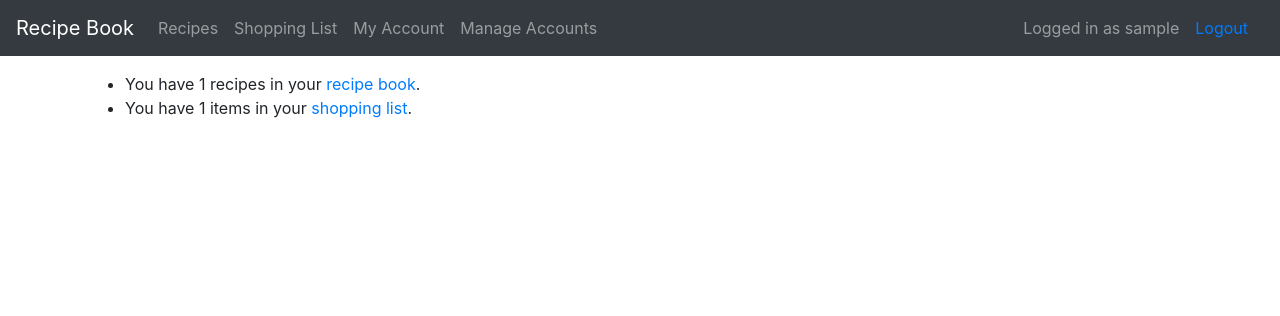
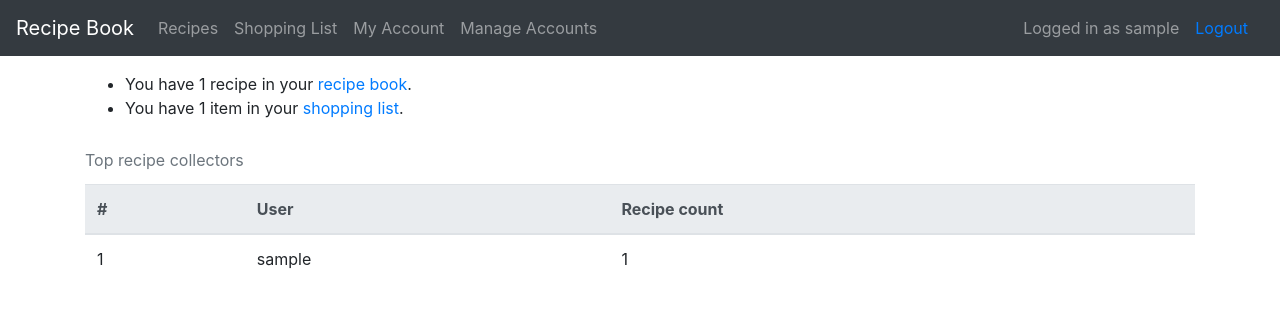
Before and after one commit to lassilaiho/tsoha-2020, a Flask app: page / in a window 1280 px wide. Shown: the top 316 px of the page. Run offline with Flask 2, Linux system fonts and the light colour scheme; a user stored in the database is signed in; tables that the repository leaves empty hold one stand-in row (values such as "Sample post"); some libraries are stand-ins or nearby versions.

Commit message:
Expand stats shown on index page

```diff
--- a/app/accounts/models.py
+++ b/app/accounts/models.py
@@ -50,18 +50,17 @@ class Account(db.Model):
         return self.role == "admin" and role == "user"
 
     @staticmethod
-    def get_item_and_recipe_counts(account_id):
+    def get_top_recipe_collectors(count):
         stmt = text("""
-SELECT COUNT(DISTINCT items.id), COUNT(DISTINCT recipes.id)
+SELECT accounts.username username, COUNT(recipes.id) recipe_count
 FROM accounts
-LEFT JOIN shopping_list_items items ON items.account_id = accounts.id
 LEFT JOIN recipes ON recipes.account_id = accounts.id
-GROUP BY accounts.id
-HAVING accounts.id = :account_id;
-""").params(account_id=account_id)
+GROUP BY accounts.username
+ORDER BY COUNT(recipes.id) DESC, accounts.username
+LIMIT :count
+""").params(count=count)
         rows = db.session().execute(stmt)
         try:
-            row = rows.fetchone()
-            return row[0], row[1]
+            return rows.fetchall()
         finally:
             rows.close()
--- a/app/templates/index.html
+++ b/app/templates/index.html
@@ -1,14 +1,41 @@
 {% extends "layout.html" %}
+
+{% macro plural(count) %}
+{%- if count != 1 -%}s{% endif -%}
+{% endmacro %}
 
 {% block body %}
 <ul>
     <li>
-        You have {{ recipe_count }} recipes in your
+        You have {{ recipe_count }} recipe{{ plural(recipe_count) }} in your
         <a href="{{ url_for('get_recipes') }}">recipe book</a>.
     </li>
     <li>
-        You have {{ item_count }} items in your
+        You have {{ item_count }} item{{ plural(item_count) }} in your
         <a href="{{ url_for('get_shopping_list') }}">shopping list</a>.
     </li>
 </ul>
+<div class="table-responsive">
+    <table class="table">
+        <caption style="caption-side: top;">
+            Top recipe collectors
+        </caption>
+        <thead class="thead-light">
+            <tr>
+                <th>#</th>
+                <th>User</th>
+                <th>Recipe count</th>
+            </tr>
+        </thead>
+        <tbody>
+            {% for collector in top_collectors %}
+            <tr>
+                <td>{{ loop.index }}</td>
+                <td>{{ collector["username"] }}</td>
+                <td>{{ collector["recipe_count"] }}</td>
+            </tr>
+            {% endfor %}
+        </tbody>
+    </table>
+</div>
 {% endblock %}
--- a/app/views.py
+++ b/app/views.py
@@ -3,15 +3,18 @@ from flask_login import current_user
 
 from app.main import app, login_required
 from app.accounts.models import Account
+from app.recipes.models import Recipe
+from app.shopping_list.models import ShoppingListItem
 
 
 @app.route("/")
 @login_required
 def index():
-    item_count, recipe_count = \
-        Account.get_item_and_recipe_counts(current_user.id)
     return render_template(
         "index.html",
-        item_count=item_count,
-        recipe_count=recipe_count,
+        item_count=ShoppingListItem.query.filter_by(
+            account_id=current_user.id).count(),
+        recipe_count=Recipe.query.filter_by(
+            account_id=current_user.id).count(),
+        top_collectors=Account.get_top_recipe_collectors(5),
     )
```
